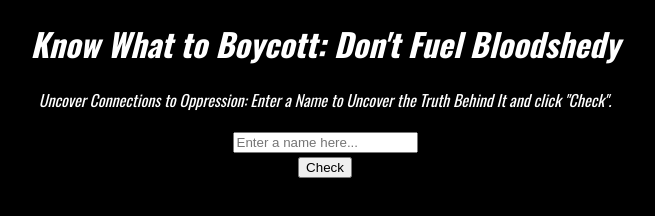
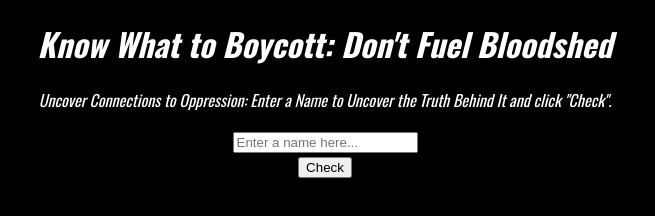
Before and after one commit to thecrij/bds, a plain HTML site: page index.html in a window 1280 px wide. Shown: the whole page, without its empty margins (315-970 px from the left). Drawn offline with nearby package versions, Linux system fonts and the light colour scheme.

Commit message:
Update index.html

```diff
--- a/index.html
+++ b/index.html
@@ -42,7 +42,7 @@
     </style>
 </head>
 <body>
-    <h1>Know What to Boycott: Don't Fuel Bloodshedy</h1>
+    <h1>Know What to Boycott: Don't Fuel Bloodshed</h1>
     <p>Uncover Connections to Oppression: Enter a Name to Uncover the Truth Behind It and click "Check".</p>
     <input type="text" id="userInput" placeholder="Enter a name here..." />
     <br />
```
